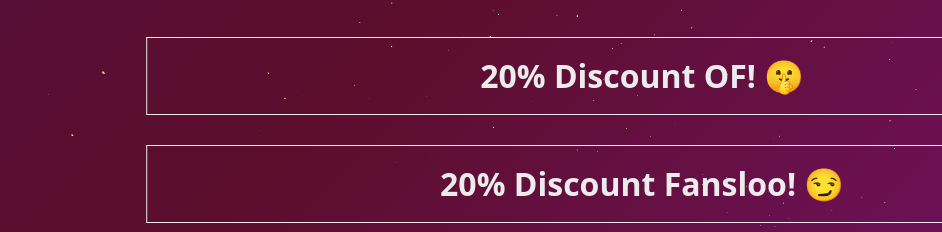
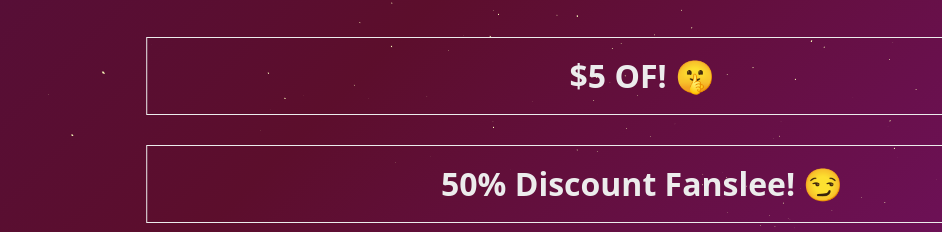
Before and after one commit to littleemokitten/sakijuchan.com, a plain HTML site: page more.html in a window 1280 px wide. Shown: the part 361-593 px from the top of the page, 0-942 px from the left. Drawn offline with Linux system fonts and the light colour scheme.

Commit message:
Update more.html discounts

```diff
--- a/more.html
+++ b/more.html
@@ -247,16 +247,16 @@
 
         const dynamicLinksObj = {
             default:[
-                {index: 0, text: '20% Discount OF! 🤫', href: 'https://onlyfans.com/sakiju.chan'},
-                {index: 1, text: '20% Discount Fansloo! 😏', href: 'https://fans.ly/r/Sakijuchan'},
+                {index: 0, text: '$5 OF! 🤫', href: 'https://onlyfans.com/sakiju.chan'},
+                {index: 1, text: '50% Discount Fanslee! 😏', href: 'https://fans.ly/r/Sakijuchan'},
             ],
             tiktok:[
-                {index: 0, text: '20% Discount OF! 🤫', href: 'https://onlyfans.com/sakiju.chan/c3'},
-                {index: 1, text: '20% Discount Fansloo! 😏', href: 'https://fans.ly/Sakijuchan/t1'},
+                {index: 0, text: '$5 OF! 🤫', href: 'https://onlyfans.com/sakiju.chan/c3'},
+                {index: 1, text: '50% Discount Fanslee! 😏', href: 'https://fans.ly/Sakijuchan/t1'},
             ],
             instagram:[
-                {index: 0, text: '20% Discount OF! 🤫', href: 'https://onlyfans.com/sakiju.chan/c2'},
-                {index: 1, text: '20% Discount Fansloo! 😏', href: 'https://fans.ly/Sakijuchan/t0'},
+                {index: 0, text: '$5 OF! 🤫', href: 'https://onlyfans.com/sakiju.chan/c2'},
+                {index: 1, text: '50% Discount Fanslee! 😏', href: 'https://fans.ly/Sakijuchan/t0'},
             ]
         };
 
```
